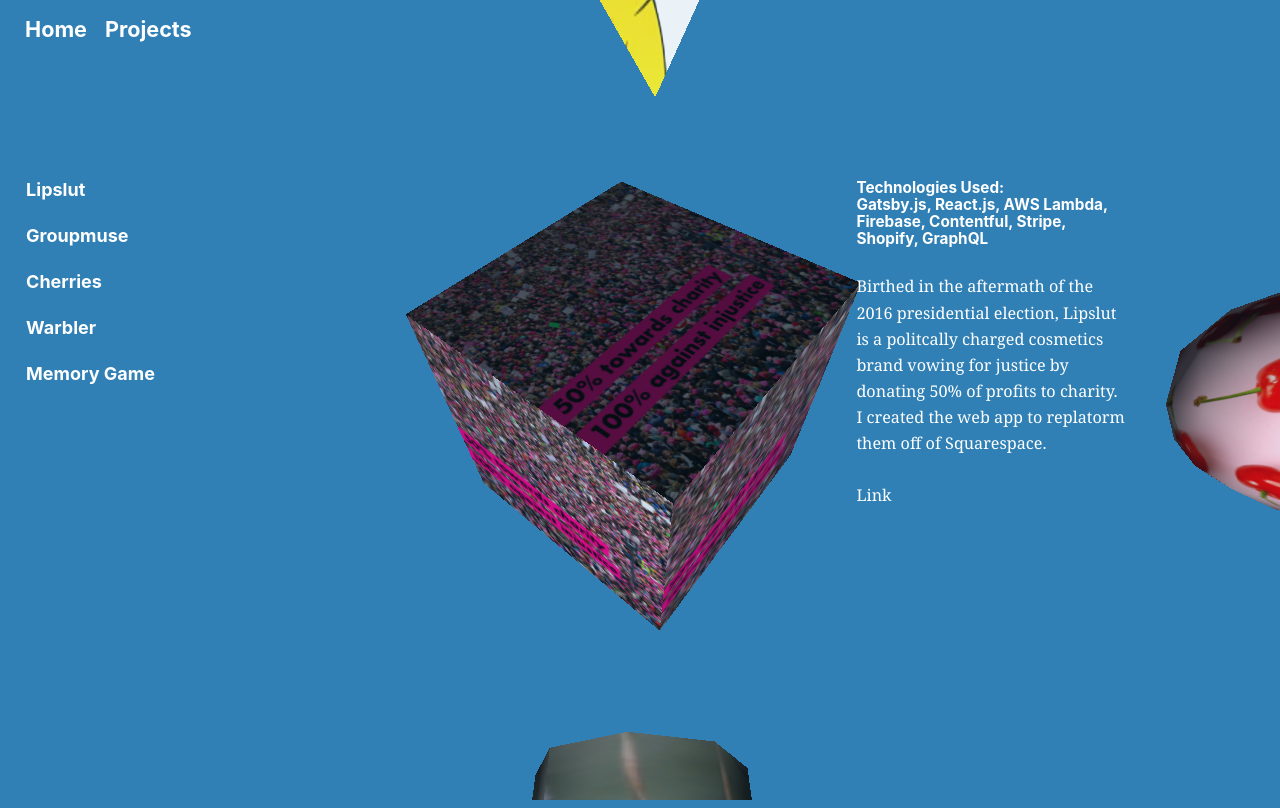
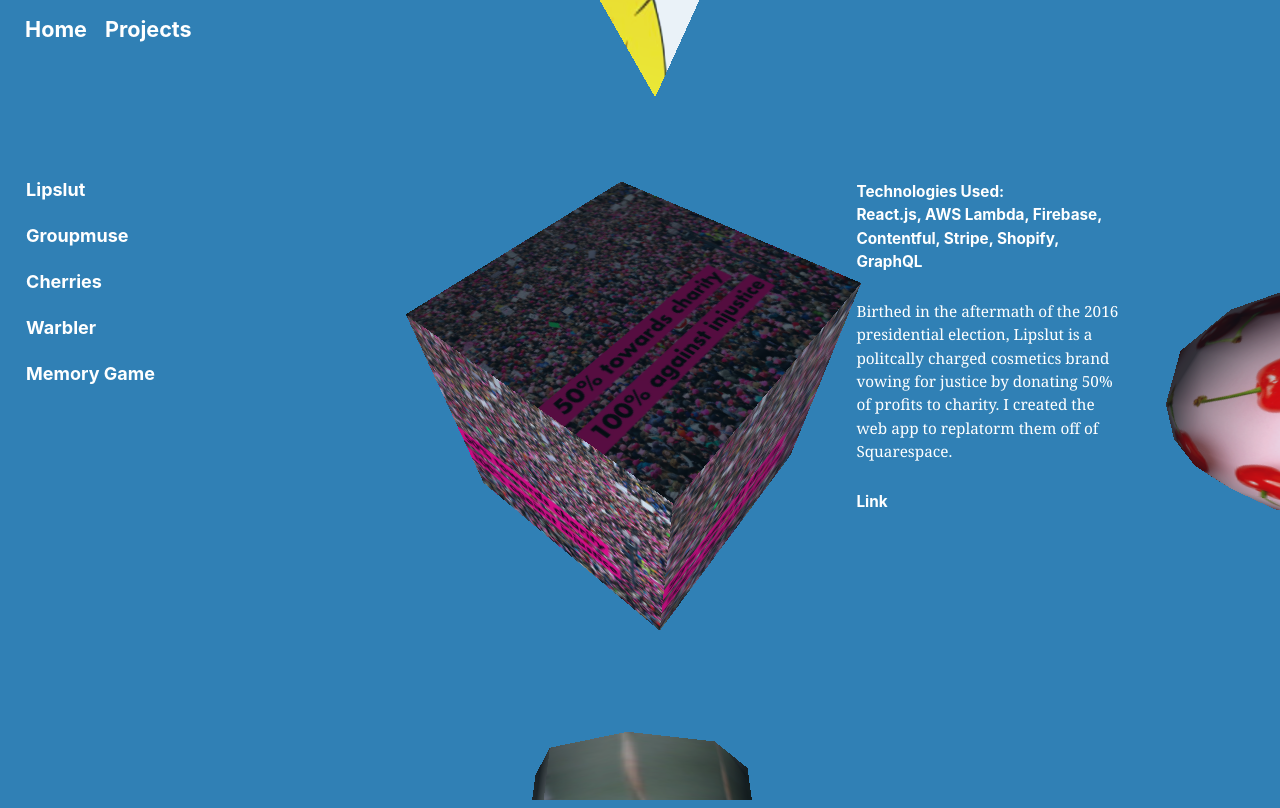
Before and after one commit to NEsfandiari/portfolio2, a Gatsby site: page /projects in a window 1280 px wide. Both pictures are taken after a click on the element "Lipslut". Shown: the top 808 px of the page. Built offline with nearby package versions, Linux system fonts and the light colour scheme; Gatsby itself is replaced by a stand-in of ours; animation ran at ten frames a second.

Commit message:
style tweaks

```diff
--- a/src/pages/projects.js
+++ b/src/pages/projects.js
@@ -21,10 +21,21 @@ const Container = styled.div`
     margin-top: 10rem;
     color: white;
     max-width: 15rem;
-    font-size: 0.9rem;
+    font-size: 1rem;
     a {
       text-decoration: none;
       color: white;
+      :hover {
+        color: lightgray;
+        text-decoration: azure underline;
+      }
+    }
+    h5 {
+      line-height: 1.3rem;
+    }
+    p {
+      line-height: 1.3rem;
+      font-size: 0.85rem;
     }
   }
   h4 {
@@ -79,6 +90,7 @@ class projects extends Component {
               <p data-aos="fade-in" data-aos-delay="100">
                 {info.blurb}
               </p>
+              <h5>
                 <a
                   href={info.link}
                   target="_blank"
@@ -88,6 +100,7 @@ class projects extends Component {
                 >
                   Link
                 </a>
+              </h5>
             </div>
           ) : (
             ''
@@ -106,26 +119,25 @@ projects.defaultProps = {
     blurb:
       'Birthed in the aftermath of the 2016 presidential election, Lipslut is a politcally charged cosmetics brand vowing for justice by donating 50% of profits to charity. I created the web app to replatorm them off of Squarespace.',
     technologies:
-      'Gatsby.js, React.js, AWS Lambda, Firebase, Contentful, Stripe, Shopify, GraphQL',
+      'React.js, AWS Lambda, Firebase, Contentful, Stripe, Shopify, GraphQL',
   },
   groupmuse: {
     link: 'https://itunes.apple.com/us/app/groupmuse/id942675649',
     blurb:
       'An online social network that connects young classical musicians to local audiences through concert house parties. I worked on their IOS app.',
-    technologies: 'React-Native, Redux, Redux-Thunk, Storybook, Stripe, Ruby',
+    technologies: 'React-Native, Redux, Storybook, Stripe, Ruby',
   },
   cherries: {
     link: 'https://jamstack-cherries.netlify.com/',
     blurb:
-      'A fake E-commerce brand I developed and used to test many of the technologies (in the JAMstack paradigm) that I used while working for Lipslut.',
-    technologies:
-      'Gatsby.js, React.js, Fuse.js, AWS Lambda, Contentful, Shopify, GraphQL',
+      'A fake E-commerce brand I developed and used to test many of the technologies (JAMstack paradigm) that I used while working for Lipslut.',
+    technologies: 'React.js, Fuse.js, AWS Lambda, Contentful, Shopify, GraphQL',
   },
   warbler: {
     link: 'https://warbler-project.herokuapp.com/',
     blurb:
       'A Twitter clone with a new face! Users can create profiles, add messages, and interact with other users.',
-    technologies: 'Python3, Flask, jQuery, JWT',
+    technologies: 'Python, Flask, jQuery, JWT',
   },
   memory: {
     link: 'https://nikiesfandiari-memory-game.herokuapp.com/index.html',
```
Lines whose indentation alone changed are shown as unchanged.
